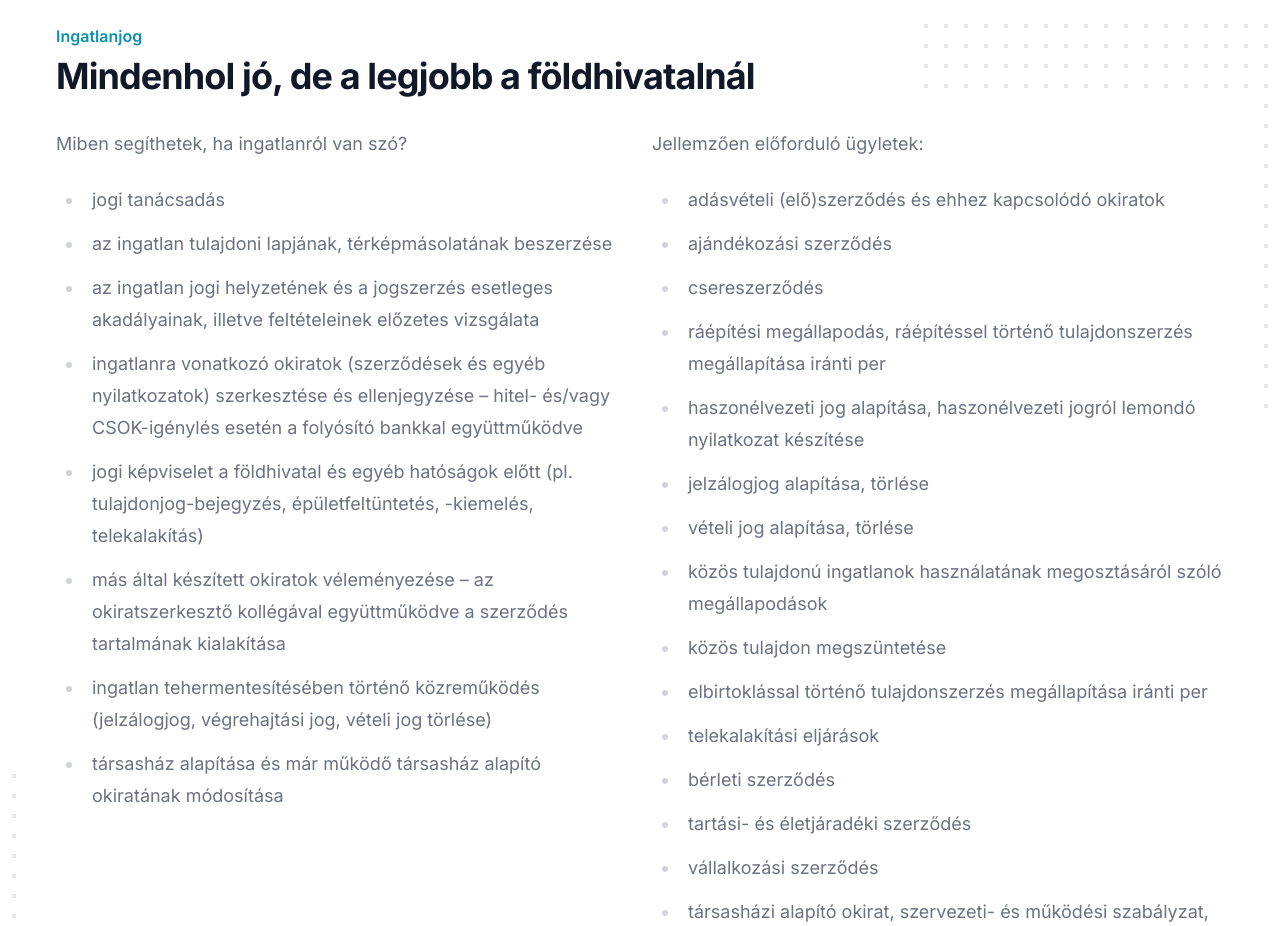
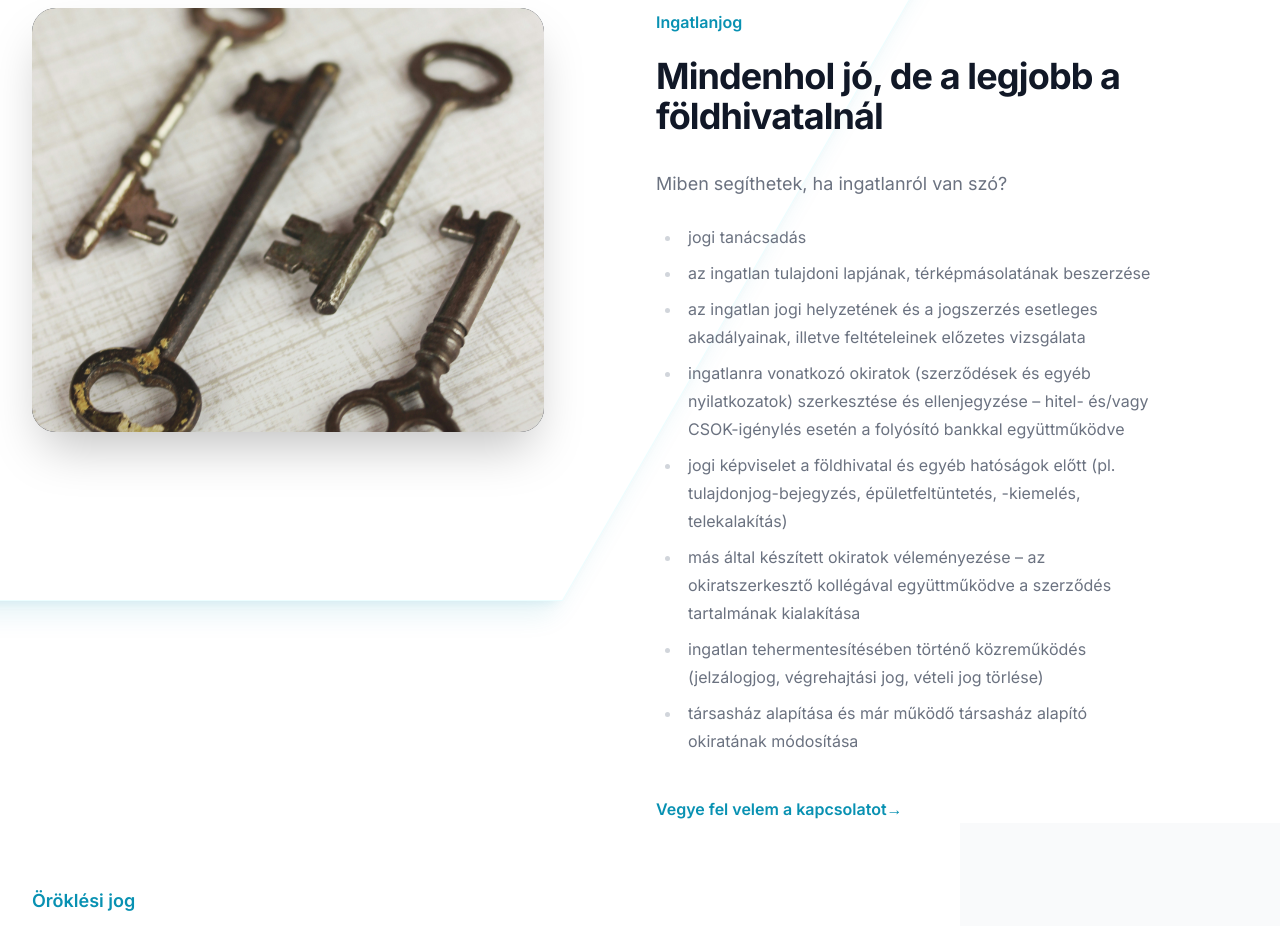
Before and after one commit to gabordobrei/drkormos.hu, a Next.js app: page /szakteruletek in a window 1280 px wide. Shown: the part 200-1126 px from the top of the page. Built offline with nearby package versions, Linux system fonts and the light colour scheme.

Commit message:
Update ingatlanjog section

```diff
--- a/src/app/szakteruletek/page.tsx
+++ b/src/app/szakteruletek/page.tsx
@@ -30,66 +30,29 @@ export default function About() {
 
 function Ingatlanjog() {
   return (
-    <div id="ingatlan-jog" className="overflow-hidden bg-white px-6 py-16 lg:px-8 xl:py-36">
-      <div className="mx-auto max-w-max lg:max-w-7xl">
-        <div className="relative z-10 mb-8 md:mb-2 md:px-6">
-          <div className="max-w-prose text-base lg:max-w-none">
-            <h2 className="font-semibold leading-6 text-cyan-600">Ingatlanjog</h2>
-            <p className="mt-2 text-3xl font-bold leading-8 tracking-tight text-gray-900 sm:text-4xl">
-              Mindenhol jó, de a legjobb a földhivatalnál
-            </p>
+    <div id="ingatlan-jog" className="pt-24 sm:pt-32">
+      <div className="mx-auto max-w-7xl px-6 lg:px-8">
+        <div className="mx-auto grid max-w-2xl grid-cols-1 items-start gap-x-8 gap-y-16 sm:gap-y-24 lg:mx-0 lg:max-w-none lg:grid-cols-2">
+          <div className="lg:pr-4">
+            <div className="relative overflow-hidden rounded-3xl bg-gray-900 px-6 pb-9 pt-96 shadow-2xl sm:px-12 lg:max-w-lg lg:px-8 lg:pb-8 xl:px-10 xl:pb-10">
+              <Image
+                className="absolute inset-0 h-full w-full object-cover"
+                src="/keys.jpg"
+                alt="Kulcsok"
+                width={1000}
+                height={2000}
+                quality={100}
+              />
+            </div>
           </div>
-        </div>
-        <div className="relative">
-          <svg
-            className="absolute right-0 top-0 -mr-20 -mt-20 hidden md:block md:[overflow-anchor:none]"
-            width={404}
-            height={384}
-            fill="none"
-            viewBox="0 0 404 384"
-            aria-hidden="true"
-          >
-            <defs>
-              <pattern
-                id="95e8f2de-6d30-4b7e-8159-f791729db21b"
-                x={0}
-                y={0}
-                width={20}
-                height={20}
-                patternUnits="userSpaceOnUse"
-              >
-                <rect x={0} y={0} width={4} height={4} className="text-gray-200" fill="currentColor" />
-              </pattern>
-            </defs>
-            <rect width={404} height={384} fill="url(#95e8f2de-6d30-4b7e-8159-f791729db21b)" />
-          </svg>
-          <svg
-            className="absolute bottom-0 left-0 -mb-20 -ml-20 hidden md:block md:[overflow-anchor:none]"
-            width={404}
-            height={384}
-            fill="none"
-            viewBox="0 0 404 384"
-            aria-hidden="true"
-          >
-            <defs>
-              <pattern
-                id="7a00fe67-0343-4a3c-8e81-c145097a3ce0"
-                x={0}
-                y={0}
-                width={20}
-                height={20}
-                patternUnits="userSpaceOnUse"
-              >
-                <rect x={0} y={0} width={4} height={4} className="text-gray-200" fill="currentColor" />
-              </pattern>
-            </defs>
-            <rect width={404} height={384} fill="url(#7a00fe67-0343-4a3c-8e81-c145097a3ce0)" />
-          </svg>
-          <div className="relative md:bg-white md:p-6">
-            <div className="lg:grid lg:grid-cols-2 lg:gap-6">
-              <div className="prose prose-lg prose-cyan text-gray-500 lg:max-w-none">
-                <p>Miben segíthetek, ha ingatlanról van szó?</p>
-
+          <div>
+            <div className="prose lg:max-w-lg">
+              <p className="font-semibold text-cyan-600">Ingatlanjog</p>
+              <h1 className="mt-2 text-3xl font-bold tracking-tight text-gray-900 sm:text-4xl">
+                Mindenhol jó, de a legjobb a földhivatalnál
+              </h1>
+              <div className="max-w-xl text-gray-500">
+                <p className="prose-lg">Miben segíthetek, ha ingatlanról van szó?</p>
                 <ul role="list">
                   <li>jogi tanácsadás</li>
                   <li>az ingatlan tulajdoni lapjának, térképmásolatának beszerzése</li>
@@ -116,34 +79,10 @@ function Ingatlanjog() {
                   <li>társasház alapítása és már működő társasház alapító okiratának módosítása</li>
                 </ul>
               </div>
-              <div className="prose prose-lg prose-cyan mt-6 text-gray-500 lg:mt-0">
-                <p>Jellemzően előforduló ügyletek:</p>
-
-                <ul role="list">
-                  <li>adásvételi (elő)szerződés és ehhez kapcsolódó okiratok</li>
-                  <li>ajándékozási szerződés</li>
-                  <li>csereszerződés</li>
-                  <li>ráépítési megállapodás, ráépítéssel történő tulajdonszerzés megállapítása iránti per</li>
-                  <li>haszonélvezeti jog alapítása, haszonélvezeti jogról lemondó nyilatkozat készítése</li>
-                  <li>jelzálogjog alapítása, törlése</li>
-                  <li>vételi jog alapítása, törlése</li>
-                  <li>közös tulajdonú ingatlanok használatának megosztásáról szóló megállapodások</li>
-                  <li>közös tulajdon megszüntetése</li>
-                  <li>elbirtoklással történő tulajdonszerzés megállapítása iránti per</li>
-                  <li>telekalakítási eljárások</li>
-                  <li>bérleti szerződés</li>
-                  <li>tartási- és életjáradéki szerződés</li>
-                  <li>vállalkozási szerződés</li>
-                  <li>társasházi alapító okirat, szervezeti- és működési szabályzat, házirend vagy ezek módosítása.</li>
-                </ul>
-              </div>
             </div>
-            <div className="mt-8 inline-flex rounded-md shadow">
-              <Link
-                href="/kapcsolat"
-                className="flex items-center justify-center rounded-md border border-transparent bg-cyan-600 px-5 py-3 text-base font-medium text-white hover:bg-cyan-700"
-              >
-                Vegye fel velem a kapcsolatot
+            <div className="mt-10 flex">
+              <Link href="/kapcsolat" className="text-base font-semibold leading-7 text-cyan-600 hover:text-cyan-700">
+                Vegye fel velem a kapcsolatot<span aria-hidden="true">&rarr;</span>
               </Link>
             </div>
           </div>
```
Also changed, not shown: public/keys.jpg (added).
